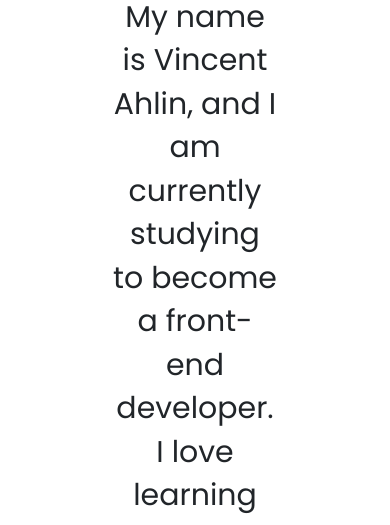
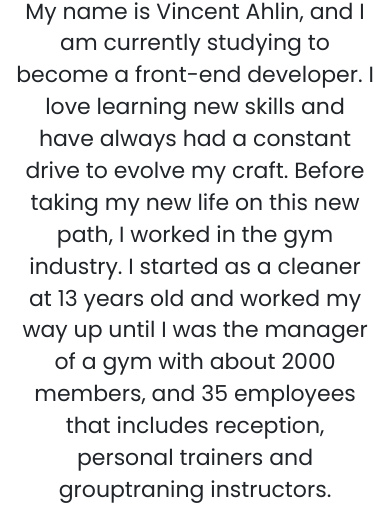
Before and after one commit to Vincent1Vincent2/Portfolio, a plain HTML site: page Portfolio/about.html in a window 390 px wide. Shown: the part 214-739 px from the top of the page. Drawn offline with nearby package versions, Linux system fonts and the light colour scheme.

Commit message:
Added media query for the about section

```diff
--- a/Portfolio/about.html
+++ b/Portfolio/about.html
@@ -59,9 +59,9 @@
     <main class="about-main">
  <div class="container">
   <div class="row justify-content-center">
-    <div class="col-6 text-center">
+    <div class="col-12 text-center">
       <div class="about-title">Hi!</div>
-      <div class="about-description">
+      <div style="width: px;" class="about-description">
         My name is Vincent Ahlin, and I am currently studying to become a front-end developer. I love learning new skills and have always had a constant drive to evolve my craft. Before taking my new life on this new path, I worked in the gym industry.  I started as a cleaner at 13 years old and worked my way up until I was the manager of a gym with about 2000 members, and 35 employees that includes reception, personal trainers and grouptraning instructors.
       </div>
     </main>
--- a/Portfolio/style/style.css
+++ b/Portfolio/style/style.css
@@ -78,6 +78,10 @@
   .me-img {
     min-height: 50vh;
   }
+
+  .about-description {
+    font-size: 25px;
+  }
 }
 
 @media only screen and (max-width: 750px) {
@@ -93,3 +97,18 @@
     line-height: 1;
   }
 }
+
+@media only screen and (max-width: 450px) {
+  .about-main {
+    height: 100vh;
+  }
+  .about-description {
+    font-size: 22px;
+  }
+}
+
+@media only screen and (max-width: 340px) {
+  .about-description {
+    font-size: 15px;
+  }
+}
```
